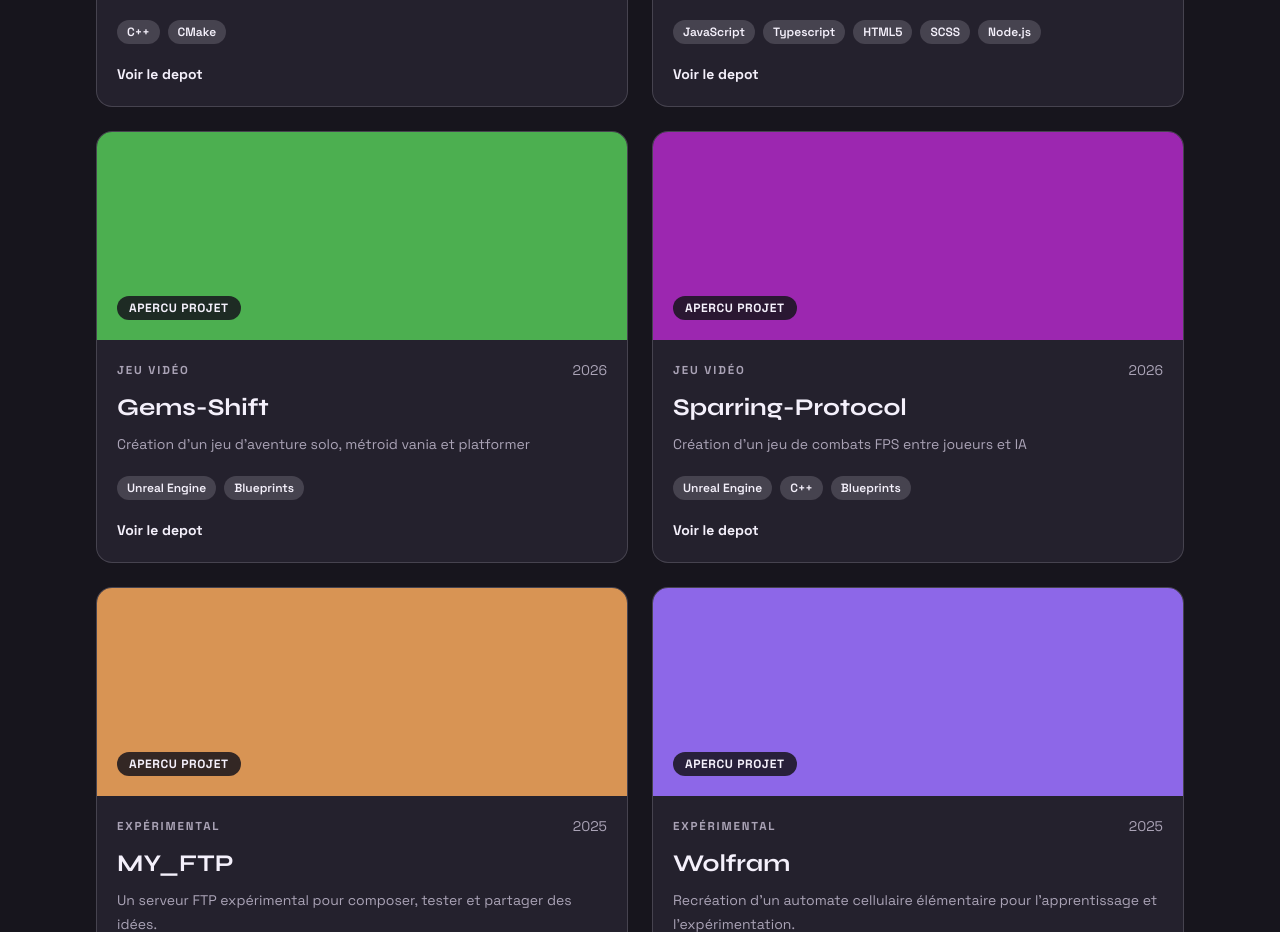
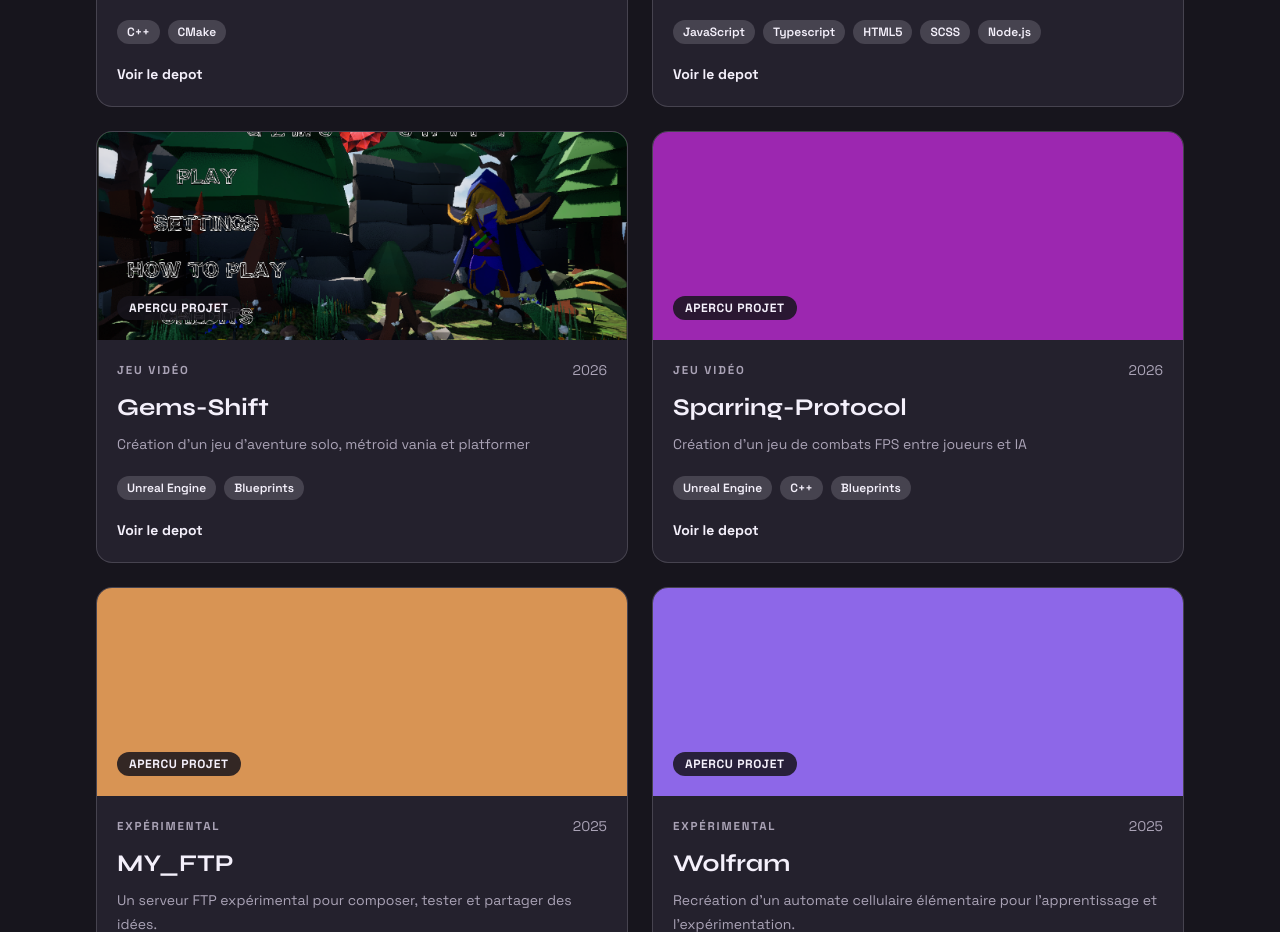
Before and after one commit to Nolfews/Portfolio, a Next.js app: page /projects in a window 1280 px wide. Shown: the part 820-1752 px from the top of the page. Built offline with nearby package versions, Linux system fonts and the light colour scheme.

Commit message:
[UPDATE] add preview image for Gems-Shift project to enhance visual representation

```diff
--- a/src/data/portfolio.ts
+++ b/src/data/portfolio.ts
@@ -260,6 +260,7 @@ export const projectCatalog: PortfolioProject[] = [
     },
     tags: ["Unreal Engine", "Blueprints"],
     color: "bg-[#4caf50]",
+    image: "/projects/Gems-Shift_Preview.png",
     year: "2026",
     repositoryUrl: "https://github.com/Nolfews/Gems-Shift",
   },
```
